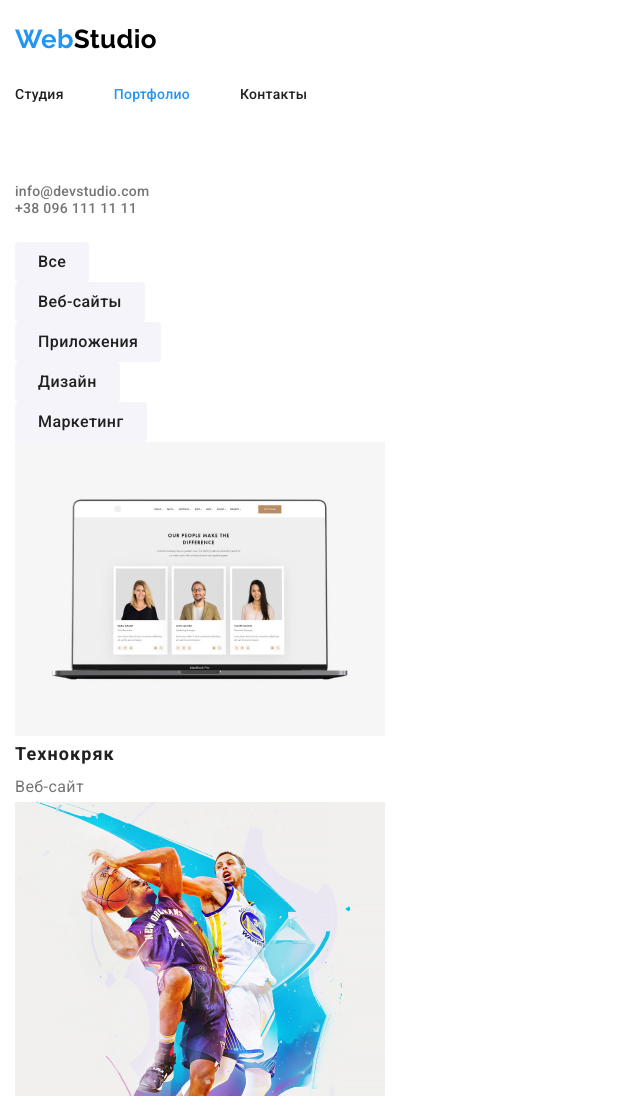
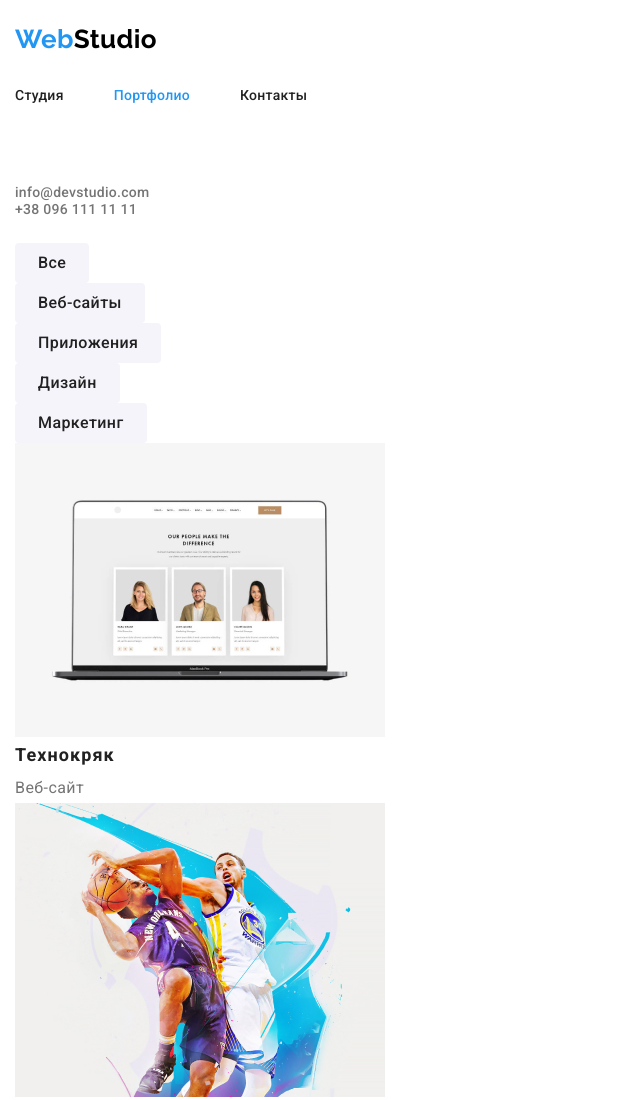
Before and after one commit to violagurckaija/goit-markup-hw-03, a plain HTML site: page portfolio.html in a window 1280 px wide. Shown: the top 1100 px of the page, without its empty margins (0-640 px from the left). Drawn offline with nearby package versions, Linux system fonts and the light colour scheme.

Commit message:
исправляю line-height

```diff
--- a/css/styles.css
+++ b/css/styles.css
@@ -48,12 +48,12 @@ body {
 /* site nav */
 .site-nav .link {
     display: block;
+    padding-top: 32px;
+    padding-bottom: 32px;
+
     color: var(--title-text-color);
 
     text-decoration: none;
-
-    padding-top: 32px;
-    padding-bottom: 32px;
 }
 .site-nav .link:hover,
 .site-nav .link:focus {
@@ -66,7 +66,7 @@ body {
  .site-nav {
      display: flex;
     font-weight: 500;
-    line-height: 1.1;
+    line-height: 1.17;
     letter-spacing: 0.02em;
  }
  .nav-item {
```
